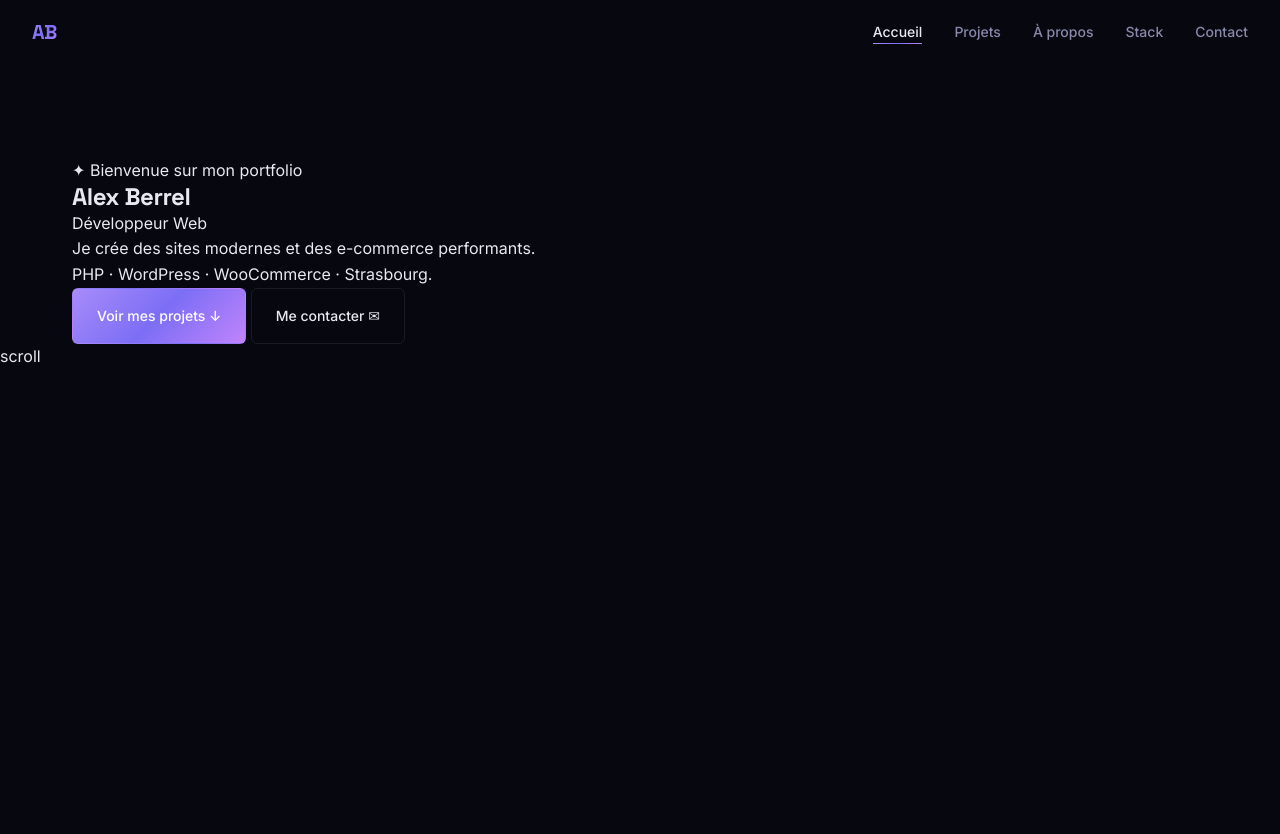
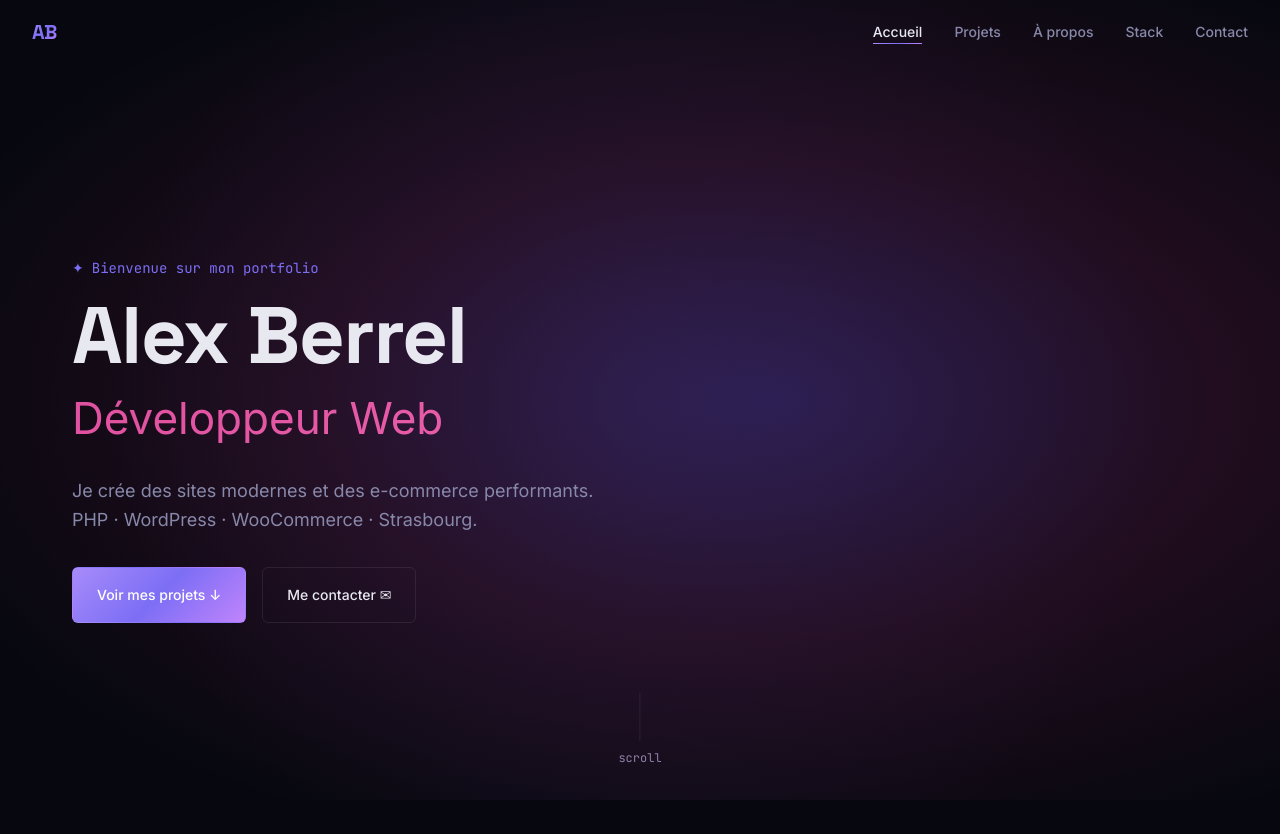
Before and after one commit to Piqzaa/Alex-portfolio, a website built with Vite: page index.html in a window 1280 px wide. Shown: the top 834 px of the page. Built offline with nearby package versions, Linux system fonts and the light colour scheme.

Commit message:
feat: ajouter le style scss du composant hero

```diff
--- /dev/null
+++ b/src/scss/_components/_hero.scss
@@ -0,0 +1,111 @@
+@use "../variables" as *;
+
+.hero {
+  position: relative;
+  min-height: 100vh;
+  display: flex;
+  align-items: center;
+  padding-top: 80px;
+}
+
+.hero__canvas {
+  position: absolute;
+  top: 0;
+  left: 0;
+  width: 100%;
+  height: 100%;
+  z-index: $z-particles;
+}
+
+.hero__halo {
+  position: absolute;
+  top: 0;
+  left: 0;
+  width: 100%;
+  height: 100%;
+  z-index: $z-halo;
+  overflow: hidden;
+  pointer-events: none;
+}
+
+.hero__halo-glow {
+  position: absolute;
+  top: 50%;
+  left: 50%;
+  transform: translate(-50%, -50%);
+  width: 100%;
+  height: 100%;
+  background: $gradient-hero;
+}
+
+.hero__bg-glow {
+  position: absolute;
+  top: 0;
+  left: 0;
+  width: 100%;
+  height: 100%;
+  background: radial-gradient(circle at 50% 50%, rgba($color-primary, 0.1) 0%, transparent 70%);
+  z-index: $z-particles;
+}
+
+.hero__content {
+  position: relative;
+  z-index: $z-content;
+}
+
+.hero__eyebrow {
+  font-family: $font-mono;
+  font-size: $fs-sm;
+  color: $color-primary;
+  margin-bottom: $spacing-sm;
+  display: flex;
+  align-items: center;
+  gap: $spacing-xs;
+}
+
+.hero__name {
+  font-size: clamp($fs-4xl, 8vw, $fs-6xl);
+  line-height: 1;
+  margin-bottom: $spacing-xs;
+}
+
+.hero__title {
+  font-size: clamp($fs-2xl, 5vw, $fs-4xl);
+  background: $gradient-accent;
+  -webkit-background-clip: text;
+  -webkit-text-fill-color: transparent;
+  background-clip: text;
+  margin-bottom: $spacing-md;
+}
+
+.hero__desc {
+  font-size: $fs-lg;
+  color: $color-text-muted;
+  max-width: 600px;
+  margin-bottom: $spacing-lg;
+}
+
+.hero__cta {
+  display: flex;
+  gap: $spacing-sm;
+}
+
+.hero__scroll {
+  position: absolute;
+  bottom: $spacing-lg;
+  left: 50%;
+  transform: translateX(-50%);
+  display: flex;
+  flex-direction: column;
+  align-items: center;
+  gap: $spacing-xs;
+  font-family: $font-mono;
+  font-size: $fs-xs;
+  color: $color-text-muted;
+}
+
+.hero__scroll-line {
+  width: 1px;
+  height: $spacing-xl;
+  background: $color-border;
+}
--- a/src/scss/main.scss
+++ b/src/scss/main.scss
@@ -5,5 +5,6 @@
 @use "_components/nav" as *;
 @use "_components/btn" as *;
 @use "_components/card" as *;
+@use "_components/hero" as *;
 
 // --- Sections ---
```
